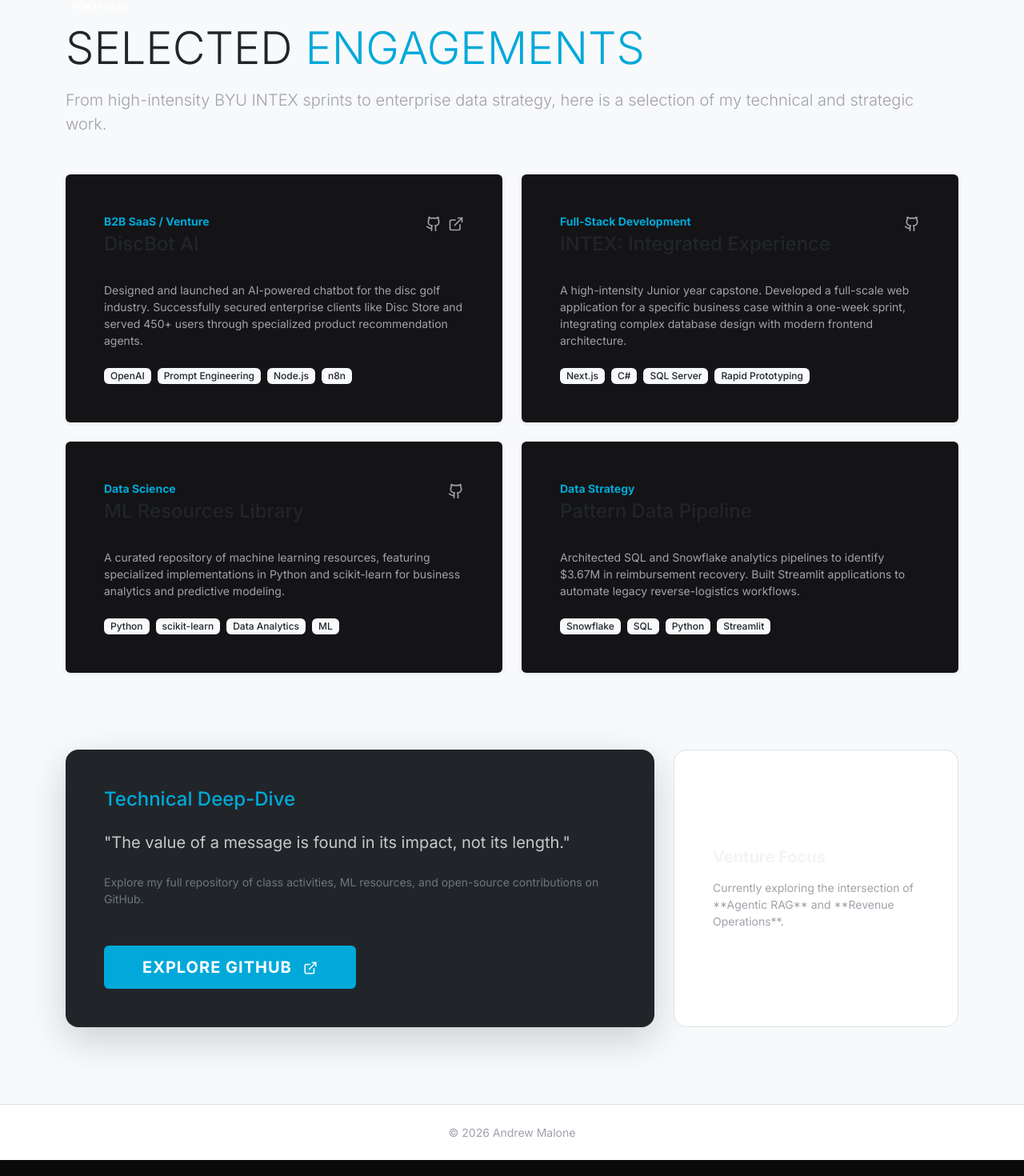
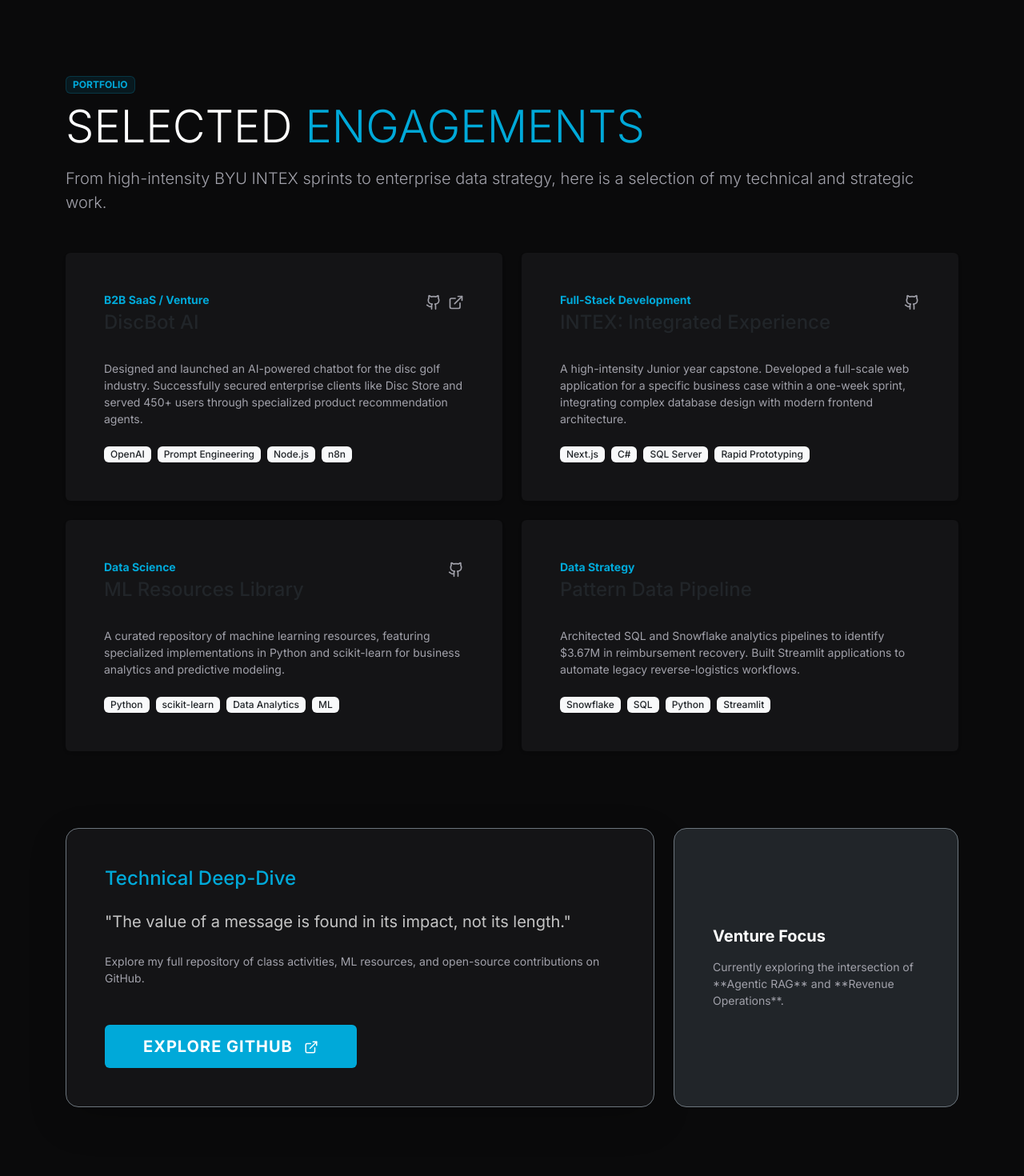
Before and after one commit to mandrew434/personal-website, a Next.js app: page /projects in a window 1280 px wide. Shown: the part 180-1650 px from the top of the page at 80% size. Built offline with nearby package versions, Linux system fonts and the light colour scheme.

Commit message:
UI Overhaul: Unified Ultra-Modern Dark Theme across About and Projects pages

```diff
--- a/src/app/projects/page.tsx
+++ b/src/app/projects/page.tsx
@@ -35,16 +35,14 @@ export default function Projects() {
   ];
 
   return (
-    <div className="wrapper bg-light min-vh-100">
-
-
-      <section className="py-5">
+    <div className="wrapper bg-dark-custom min-vh-100 pt-5">
+      <section className="py-5 mt-5">
         <div className="container py-5">
           <div className="mb-5">
             <div className="d-flex align-items-center gap-2 mb-2">
-              <span className="badge bg-primary-custom px-2 py-1 small">PORTFOLIO</span>
+              <span className="badge badge-custom px-2 py-1 small">PORTFOLIO</span>
             </div>
-            <h1 className="display-4 fw-black uppercase mb-3 text-dark">SELECTED <span className="text-primary-custom">ENGAGEMENTS</span></h1>
+            <h1 className="display-4 fw-black uppercase mb-3 text-white">SELECTED <span className="text-primary-custom">ENGAGEMENTS</span></h1>
             <p className="lead text-muted max-w-2xl">From high-intensity BYU INTEX sprints to enterprise data strategy, here is a selection of my technical and strategic work.</p>
           </div>
 
@@ -59,16 +57,16 @@ export default function Projects() {
           <div className="mt-5 pt-5">
              <div className="row g-4">
                 <div className="col-md-8">
-                   <div className="p-5 bg-dark text-white rounded-4 shadow-lg h-100">
+                   <div className="p-5 bg-card-custom text-white rounded-4 shadow-lg h-100 border border-secondary">
                       <h4 className="fw-black text-primary-custom mb-4 uppercase tracking-widest">Technical Deep-Dive</h4>
-                      <p className="fs-5 opacity-75 mb-4">"The value of a message is found in its impact, not its length."</p>
-                      <p className="text-secondary small mb-5">Explore my full repository of class activities, ML resources, and open-source contributions on GitHub.</p>
+                      <p className="fs-5 opacity-75 mb-4 italic">"The value of a message is found in its impact, not its length."</p>
+                      <p className="text-muted small mb-5">Explore my full repository of class activities, ML resources, and open-source contributions on GitHub.</p>
                       <a href="https://github.com/mandrew434" target="_blank" className="btn btn-primary-custom btn-lg px-5">EXPLORE GITHUB <ExternalLink size={18} className="ms-2" /></a>
                    </div>
                 </div>
                 <div className="col-md-4">
-                   <div className="p-5 bg-white border rounded-4 h-100 flex-column d-flex justify-content-center">
-                      <h5 className="fw-bold mb-3">Venture Focus</h5>
+                   <div className="p-5 bg-dark border border-secondary rounded-4 h-100 flex-column d-flex justify-content-center">
+                      <h5 className="fw-bold mb-3 text-white">Venture Focus</h5>
                       <p className="small text-muted mb-0">Currently exploring the intersection of **Agentic RAG** and **Revenue Operations**.</p>
                    </div>
                 </div>
@@ -77,7 +75,7 @@ export default function Projects() {
         </div>
       </section>
 
-      <footer className="py-4 bg-white border-top text-center mt-auto">
+      <footer className="py-4 border-top border-secondary text-center mt-auto">
         <p className="text-muted small mb-0">&copy; 2026 Andrew Malone</p>
       </footer>
     </div>
```
Also changed, not shown: src/app/about/page.tsx (+20 -22 lines).
